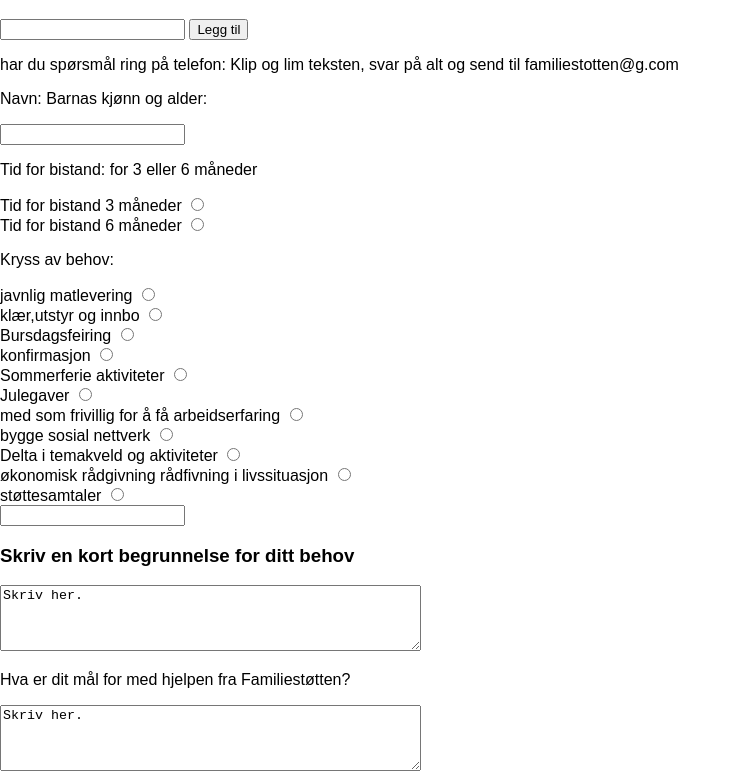
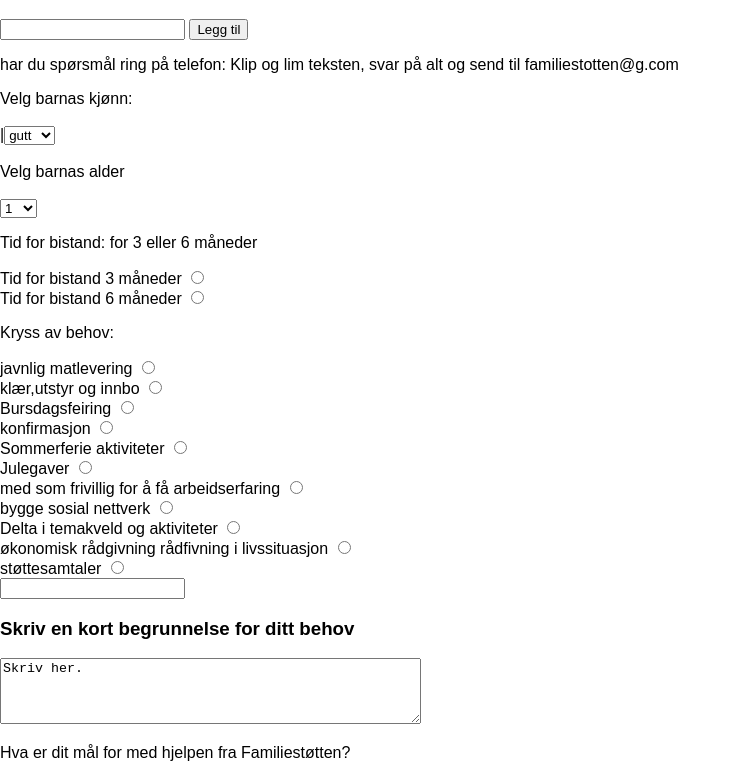
Before and after one commit to Murka1456/oppgave-4, a website: page index.html in a window 1280 px wide. Shown: the part 61-834 px from the top of the page, without its empty margins (0-741 px from the left). Drawn offline with Linux system fonts and the light colour scheme.

Commit message:
alder og kjønn

```diff
--- a/index.html
+++ b/index.html
@@ -27,13 +27,43 @@
       <p>
         har du spørsmål ring på telefon: Klip og lim teksten, svar på alt og
         send til familiestotten@g.com
-      </p>
-      <p>Navn: Barnas kjønn og alder:</p>
-      <label for="userInput">
-        <input type="text" name="userInput" id="userInput" />
-      </label>
+        <div>
+          <!-- //</p> -->
+      <!-- <p>Navn: Barnas kjønn :</p> -->
+      <label for="kjønn"> Velg barnas kjønn:</label><br><br>
 
-      <!-- Steg 5 + -->
+      |<select name="kjønn" id="kjønn">
+        <option value="gutt"> gutt</option>
+        <option value="jente">jente</option>
+      </select>
+       </div><br>
+       <div>
+       <label for="alder">Velg barnas alder</label><br><br>
+       <select name="alder" id="alder">
+        <option value="1">1</option>
+        <option value="2">2</option>
+        <option value="3">3</option>
+        <option value="4">4</option>
+        <option value="5">5</option>
+        <option value="6">6</option>
+        <option value="7">7</option>
+        <option value="8">8</option>
+        <option value="9">9</option>
+        <option value="10"></option>
+        <option value="11">11</option>
+        <option value="12">12</option>
+        <option value="13">13</option>
+        <option value="14">14</option>
+        <option value="15">15</option>
+        <option value="16">16</option>
+        <option value="17">17</option>
+
+       </select>
+      </div>
+<div>
+  <label for=""></label>
+
+</div>
 
       <p>Tid for bistand: for 3 eller 6 måneder</p>
 
```
